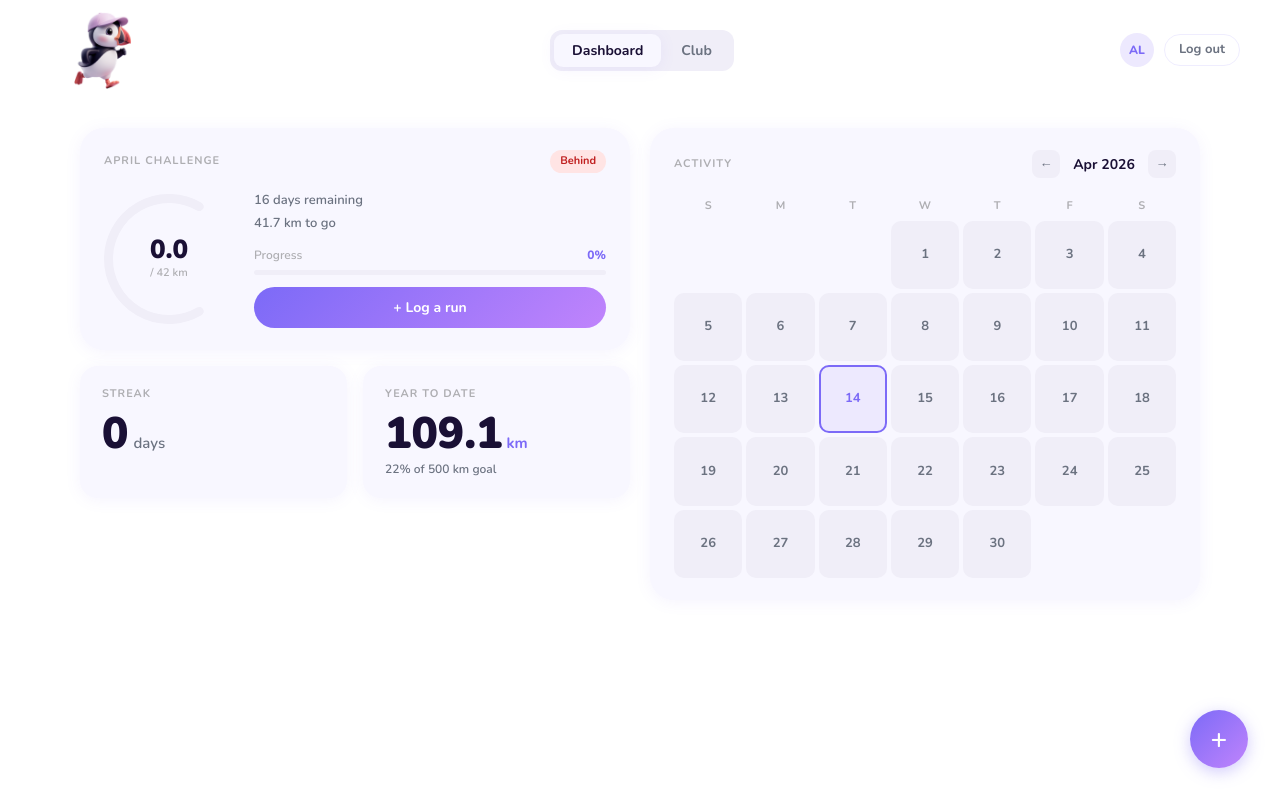
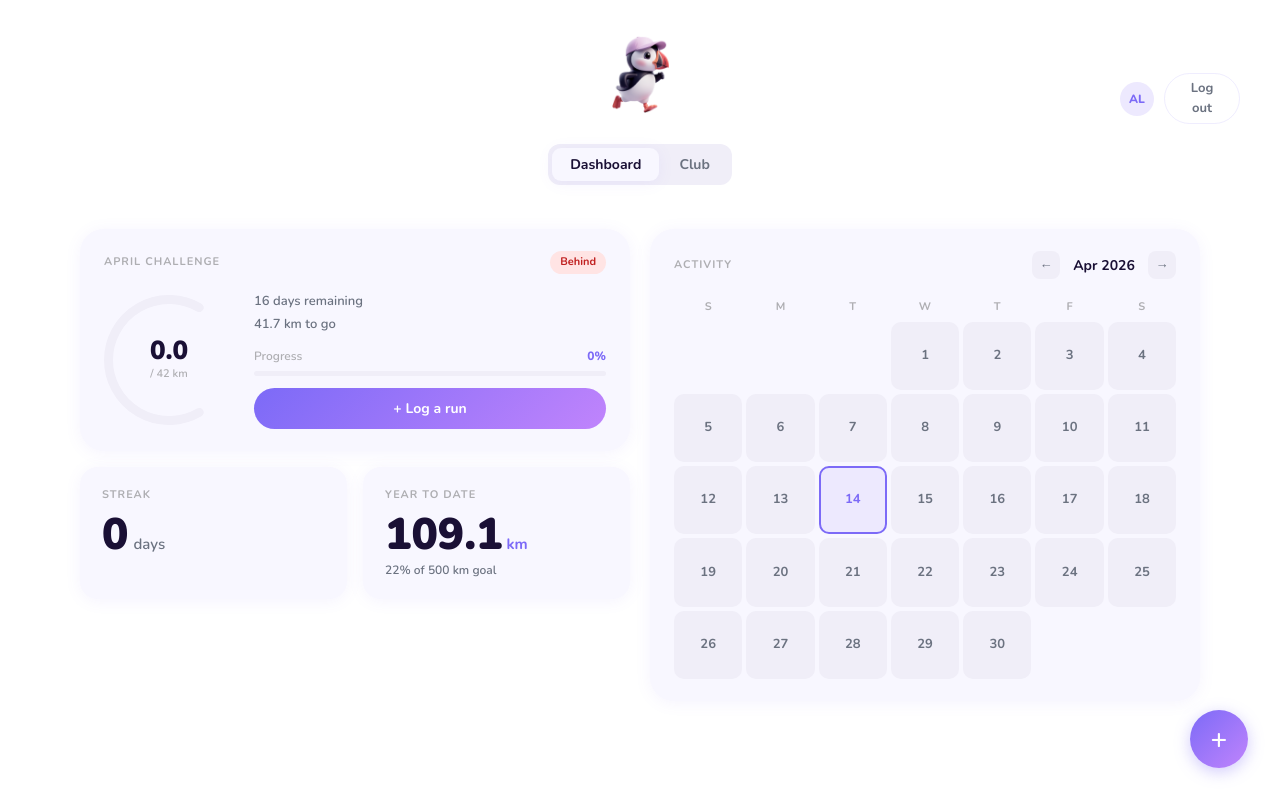
Before and after one commit to andpurnell-code/run-club, a React (Vite) app: page / in a window 1280 px wide. Built offline with nearby package versions, Linux system fonts and the light colour scheme.

Commit message:
Center puffin logo above nav tabs

```diff
--- a/src/components/NavBar.tsx
+++ b/src/components/NavBar.tsx
@@ -12,22 +12,23 @@ export default function NavBar({ memberName, onLogout }: Props) {
 
   return (
     <nav style={{
-      height: 100,
       background: '#ffffff',
       display: 'flex',
       alignItems: 'center',
       justifyContent: 'space-between',
-      padding: '0 40px',
+      padding: '12px 40px 16px',
       position: 'sticky',
       top: 0,
       zIndex: 100,
     }}>
-      {/* Logo */}
-      <Link to="/" style={{ textDecoration: 'none', display: 'flex', alignItems: 'center' }}>
-        <img src={puffinLogo} alt="Run Club" style={{ width: 124, height: 124, objectFit: 'contain' }} />
+      {/* Spacer to balance right side */}
+      <div style={{ width: 120 }} />
+
+      {/* Center: logo + tabs stacked */}
+      <div style={{ display: 'flex', flexDirection: 'column', alignItems: 'center', gap: 8 }}>
+        <Link to="/" style={{ textDecoration: 'none' }}>
+          <img src={puffinLogo} alt="Run Club" style={{ width: 124, height: 124, objectFit: 'contain', display: 'block' }} />
         </Link>
-
-      {/* Tabs */}
         <div style={{
           display: 'flex',
           background: t.bg,
@@ -54,9 +55,10 @@ export default function NavBar({ memberName, onLogout }: Props) {
             )
           })}
         </div>
+      </div>
 
       {/* Avatar + logout */}
-      <div style={{ display: 'flex', alignItems: 'center', gap: 10 }}>
+      <div style={{ display: 'flex', alignItems: 'center', gap: 10, width: 120, justifyContent: 'flex-end' }}>
         <div style={{
           width: 34, height: 34, borderRadius: '50%',
           background: t.accentLight,
```
Lines whose indentation alone changed are shown as unchanged.
